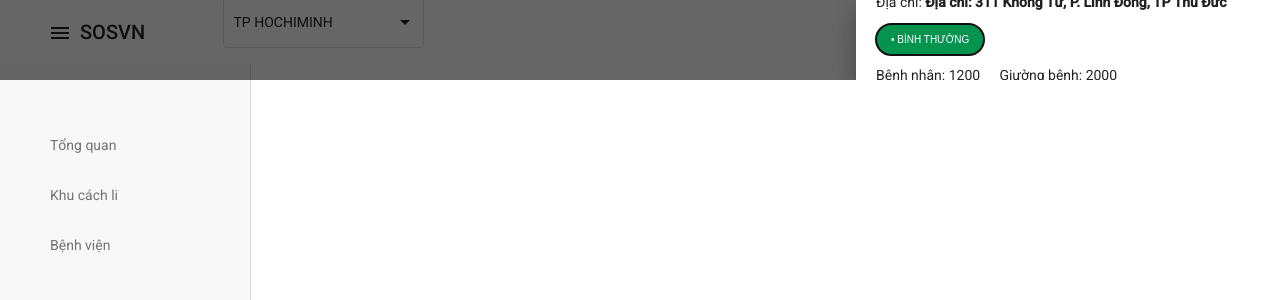
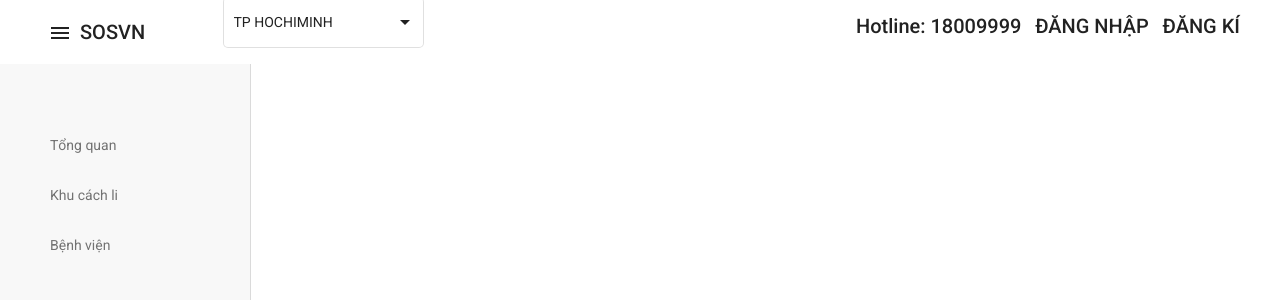
Before and after one commit to ngoclinh93qt/VN-COVID-SOS, an Angular app: page / in a window 1280 px wide. Shown: the top 300 px of the page. Built offline with nearby package versions, Linux system fonts and the light colour scheme.

Commit message:
disable-hospitalSidenav"

```diff
--- a/src/app/pages/container/container.component.html
+++ b/src/app/pages/container/container.component.html
@@ -1,8 +1,8 @@
-<mat-sidenav-container>
+<!-- <mat-sidenav-container>
   <mat-sidenav mode="over" opened position="end">
     <app-hospital-sidenav></app-hospital-sidenav>
   </mat-sidenav>
-  <mat-sidenav-content>
+  <mat-sidenav-content> -->
     <mat-toolbar>
       <div class="navbar-left">
         <div class="logo_button">
@@ -58,5 +58,5 @@
         ><router-outlet></router-outlet
       ></mat-sidenav-content>
     </mat-sidenav-container>
-  </mat-sidenav-content>
-</mat-sidenav-container>
+  <!-- </mat-sidenav-content>
+</mat-sidenav-container> -->
```
